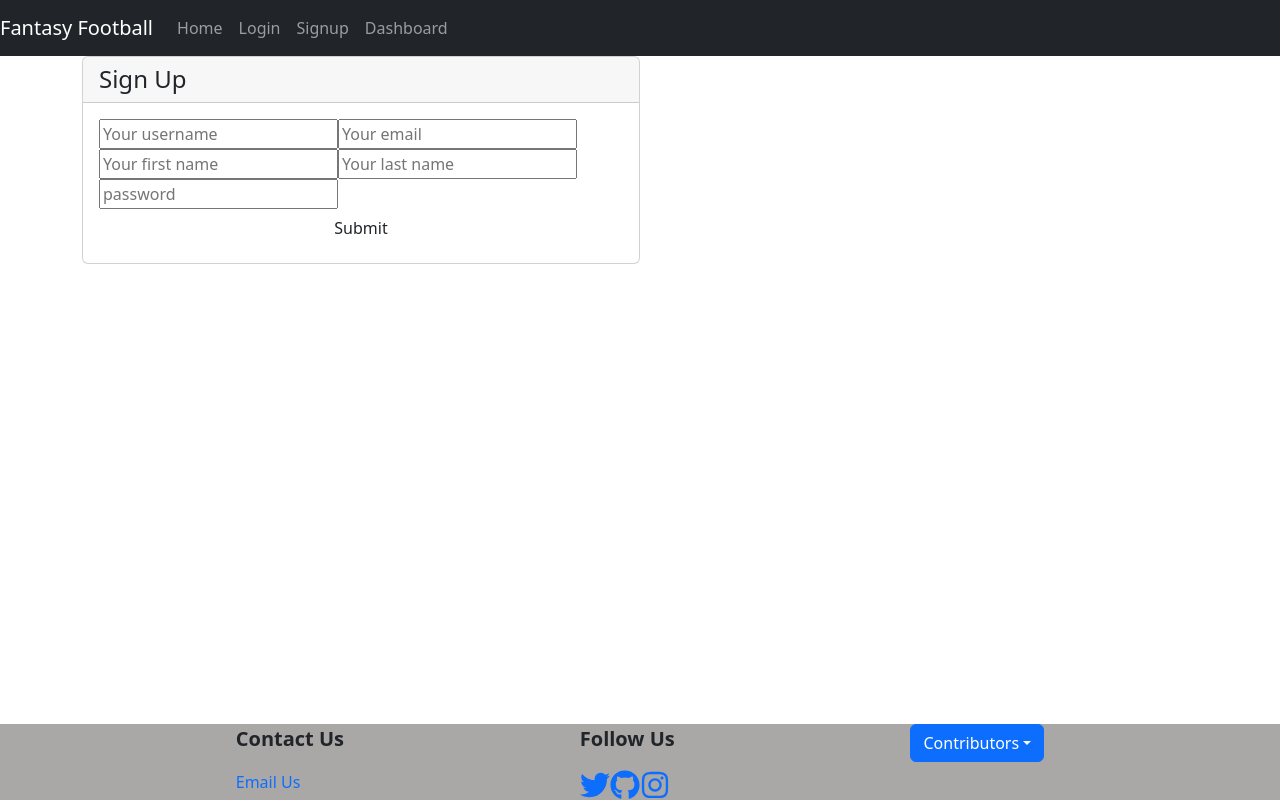
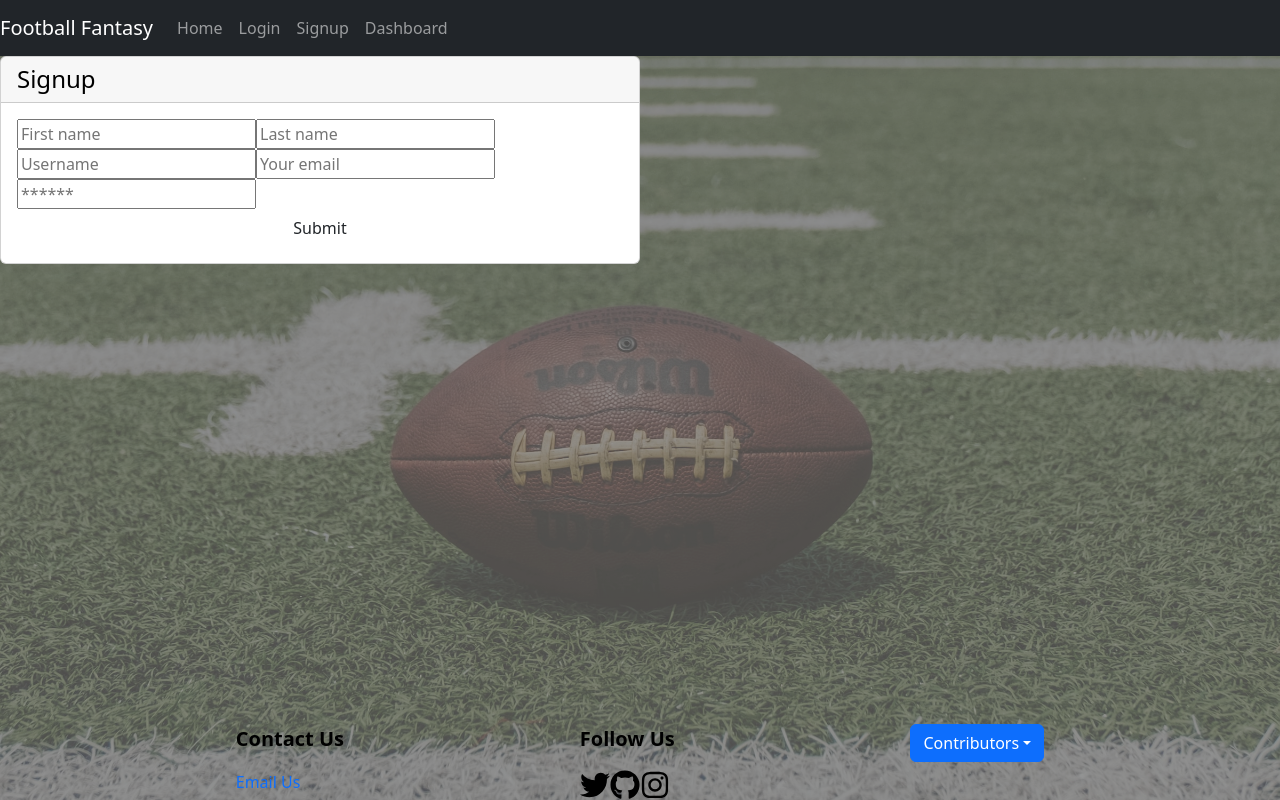
Before and after one commit to MosNes/fantasy-football-draft, a React (Create React App) app in the folder client/: page /signup in a window 1280 px wide. Built offline with nearby package versions, Linux system fonts and the light colour scheme.

Commit message:
added background image and edited sign up form to align with login form

```diff
--- a/client/src/App.js
+++ b/client/src/App.js
@@ -19,6 +19,7 @@ import Login from './pages/Login'
 import Signup from './pages/Signup'
 // import Home from './pages/Home'
 import Dashboard from './pages/Dashboard'
+
 
 //create connection to backend apollo server
 const httpLink = createHttpLink({
--- a/client/src/components/Footer/footer.css
+++ b/client/src/components/Footer/footer.css
@@ -1,8 +1,10 @@
-footer {
+/* footer { */
     /* margin: 20px; */
-    background-color: rgb(170, 167, 167);
+    /* background-color: rgb(170, 167, 167);
+} */
+*{
+    color: black;
 }
-
 .email{
     text-decoration: none;
 
--- a/client/src/components/Header/header.css
+++ b/client/src/components/Header/header.css
@@ -1,13 +1,23 @@
-/* *{
-    padding: 0;
-    margin: 0;
-    box-sizing: border-box;
-}
 
+/*
 .hero {
     height: 100vh;
     width: 100%;
     background-image: linear-gradient(rgba(0,0,0,0.6), rgba(0,0,0,0.6)), url(../../assets/hero.jpg);
     background-size: cover;
     background-position: center;
+
 } */
+
+.hero::before {
+    content: "";
+    display: block;
+    position: absolute;
+    left: 0;
+    top: 0;
+    opacity: 0.7;
+    width: 100%;
+    height: 100%;
+    background:linear-gradient(rgba(0,0,0,0.6), rgba(0,0,0,0.6)),url(../../assets/hero.jpg);
+    background-size: cover;
+}
--- a/client/src/components/Header/index.js
+++ b/client/src/components/Header/index.js
@@ -1,7 +1,7 @@
 //Header component
 import React from 'react';
 import Auth from '../../utils/auth';
-import { Navbar, NavDropdown, Form, FormControl, Button, Nav } from 'react-bootstrap'
+import { Navbar, Nav } from 'react-bootstrap'
 import { BrowserRouter as Router, Switch, Route, Link } from 'react-router-dom';
 
 import './header.css';
@@ -17,10 +17,10 @@ const Header = () => {
     }
     return (
         <nav>
-            <div>
+            <div className='hero'>
 
                 <Navbar bg="dark" variant={"dark"} expand="lg">
-                    <Navbar.Brand href="#">Fantasy Football</Navbar.Brand>
+                    <Navbar.Brand href="#">Football Fantasy</Navbar.Brand>
                     <Navbar.Toggle aria-controls="navbarScroll" />
                     <Navbar.Collapse id="navbarScroll">
                         <Nav
--- a/client/src/index.js
+++ b/client/src/index.js
@@ -1,6 +1,7 @@
 import React from 'react';
 import ReactDOM from 'react-dom/client';
 import './index.css';
+
 import App from './App';
 import reportWebVitals from './reportWebVitals';
 import 'bootstrap/dist/css/bootstrap.min.css';
--- a/client/src/pages/Signup.js
+++ b/client/src/pages/Signup.js
@@ -44,16 +44,33 @@ const Signup = () => {
       };
 
     return (
-        <main className='container justify-content-center'>
-        <div className="flex-row justify-center mb-4">
+      <main className="flex-row justify-center mb-4">
       <div className="col-12 col-md-6">
         <div className="card">
-              <h4 className="card-header">Sign Up</h4>
+          <h4 className="card-header">Signup</h4>
           <div className="card-body">
             <form onSubmit={handleFormSubmit}>
             <input
                 className="form-input"
-                    placeholder="Your username"
+                placeholder="First name"
+                name="firstName"
+                type="firstName"
+                id="firstName"
+                value={formState.firstName}
+                onChange={handleChange}
+              />
+                <input
+                className="form-input"
+                placeholder="Last name"
+                name="lasttName"
+                type="lastName"
+                id="lastName"
+                value={formState.lastName}
+                onChange={handleChange}
+              />
+                <input
+                className="form-input"
+                placeholder="Username"
                 name="username"
                 type="username"
                 id="username"
@@ -71,25 +88,7 @@ const Signup = () => {
               />
               <input
                 className="form-input"
-                    placeholder="Your first name"
-                    name="firstName"
-                    type="firstName"
-                    id="firstName"
-                    value={formState.firstName}
-                    onChange={handleChange}
-                  />
-                    <input
-                    className="form-input"
-                    placeholder="Your last name"
-                    name="lastName"
-                    type="lastName"
-                    id="lastName"
-                    value={formState.lastName}
-                    onChange={handleChange}
-                  />
-                  <input
-                    className="form-input"
-                    placeholder="password"
+                placeholder="******"
                 name="password"
                 type="password"
                 id="password"
@@ -101,12 +100,12 @@ const Signup = () => {
               </button>
             </form>
 
-                {error && <div>Signup failed</div>}
-              </div>
+            {error && <div>Login failed</div>}
           </div>
         </div>
       </div>
     </main>
+
       );
     };
 
--- /dev/null
+++ b/client/src/pages/style.css
@@ -0,0 +1,3 @@
+/* .image{
+    background-image: url('../assets/hero.jpg');
+} */
```
Also changed, not shown: client/src/assets/hero.jpg, client/src/index.css (line endings or trailing spaces). Lines whose indentation alone changed are shown as unchanged.
